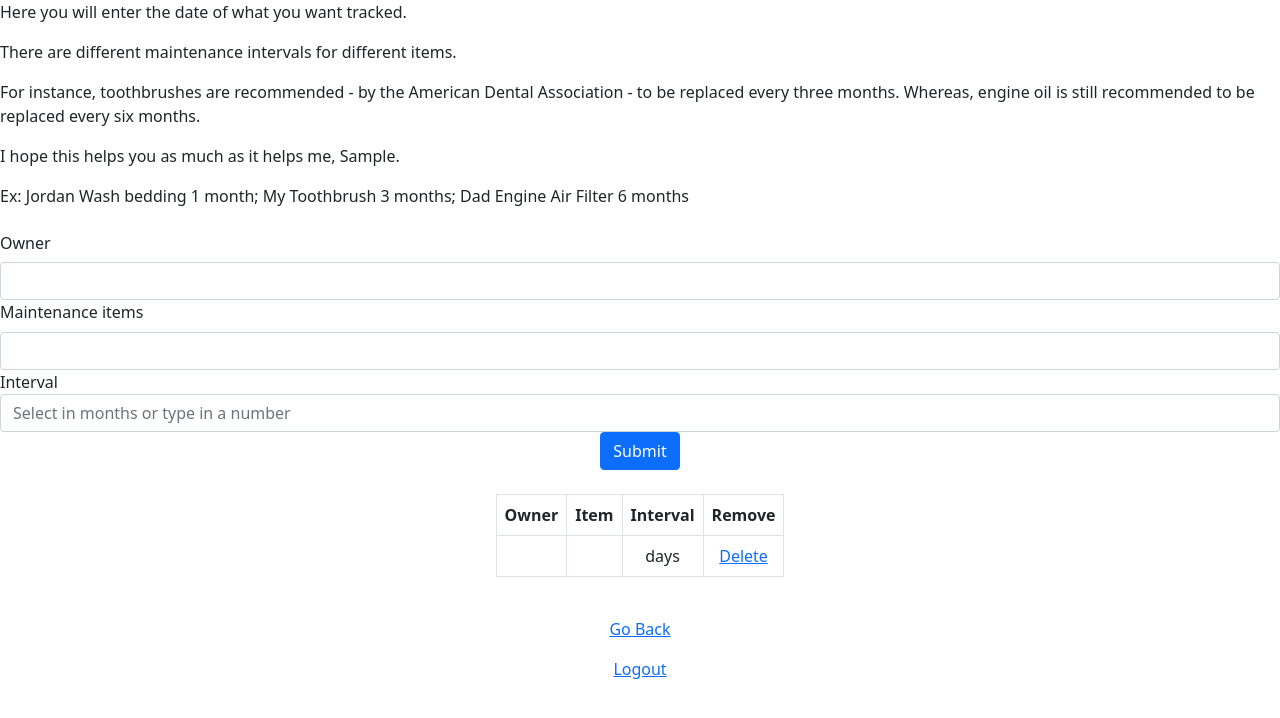
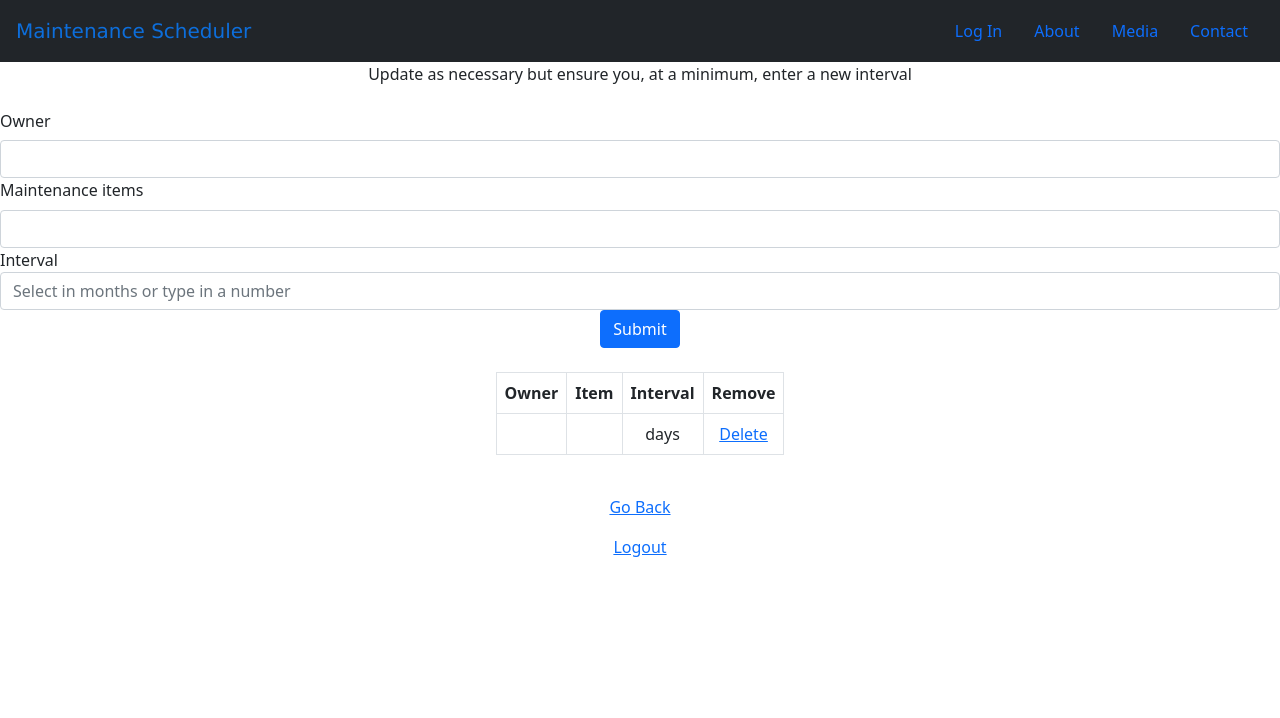
Before and after one commit to GaryAngarita/maintenance_scheduler, a Django app: template sched_maint/sched_maint_app/templates/update.html in a window 1280 px wide. Shown: the top 718 px of the page. Run offline with Django 3.2, Linux system fonts and the light colour scheme; the template is opened without the code that fills it, so the values that code supplies are empty; the visitor is signed in with stand-in values (Sample User, id 1); parts of the project's set-up code (start-up, migrations or seed data) failed here and were passed over.

Commit message:
cosmetic changes

```diff
--- a/sched_maint/sched_maint_app/static/css/homepage.css
+++ b/sched_maint/sched_maint_app/static/css/homepage.css
@@ -9,6 +9,31 @@ table{
     margin-right: auto;
 }
 
-#calendar, #logout, #back{
+#calendar, #logout, #back, h1, p{
     text-align: center;
 }
+
+.navbar-brand{
+    font-family:'Lucida Sans', 'Lucida Sans Regular', 'Lucida Grande', 'Lucida Sans Unicode', Geneva, Verdana, sans-serif;
+    font-size: 20px;
+}
+
+#navbar-example2{
+    background-color: gray;
+}
+
+.navbar-custom .navbar-text{
+    color: rgb(13 110 219);
+}
+
+#navbarText{
+    justify-content: right;
+}
+
+#leftNav, #navbarText{
+    margin: auto;
+}
+
+span a{
+    padding-right: 10px;
+}
--- a/sched_maint/sched_maint_app/templates/update.html
+++ b/sched_maint/sched_maint_app/templates/update.html
@@ -10,12 +10,29 @@
     <link rel="stylesheet" href="{% static 'css/homepage.css' %}">
 </head>
 <body>
-    <p>Here you will enter the date of what you want tracked.</p>
-    <p>There are different maintenance intervals for different items.</p>
-    <p>For instance, toothbrushes are recommended - by the American Dental Association - to be replaced every three months. Whereas,
-        engine oil is still recommended to be replaced every six months.</p>
-    <p>I hope this helps you as much as it helps me, {{ user.first_name }}.</p>
-    <p>Ex: Jordan Wash bedding 1 month; My Toothbrush 3 months; Dad Engine Air Filter 6 months</p>
+
+    <div id="container">
+        <div id="top-part">
+        <nav id="navbar-example2" class="navbar navbar-light navbar-custom bg-dark px-3">
+            <a class="navbar-brand navbar-text" href="/logreg">Maintenance Scheduler</a>
+            <ul class="nav nav-pills">
+            <li class="nav-item">
+                <a class="nav-link" href="/logreg">Log In</a>
+            </li>
+            <li class="nav-item">
+                <a class="nav-link" href="/about">About</a>
+            </li>
+            <li class="nav-item">
+                <a class="nav-link" href="/media">Media</a>
+            </li>
+            <li class="nav-item">
+                <a class="nav-link" href="/contact">Contact</a>
+            </li>
+            </ul>
+        </nav>
+      </div><!-- /NAVBAR -->
+
+    <p>Update as necessary but ensure you, at a minimum, enter a new interval</p>
 
     {% for message in messages %}
     <ul>
@@ -82,5 +99,7 @@
     <div id="logout">
         <a href="/logout">Logout</a>
     </div>
+
+    <script src="https://cdn.jsdelivr.net/npm/bootstrap@5.0.2/dist/js/bootstrap.bundle.min.js" integrity="sha384-MrcW6ZMFYlzcLA8Nl+NtUVF0sA7MsXsP1UyJoMp4YLEuNSfAP+JcXn/tWtIaxVXM" crossorigin="anonymous"></script>
 </body>
 </html>
```
Also changed, not shown: sched_maint/sched_maint_app/static/css/calendar.css (+29 -0 lines), sched_maint/sched_maint_app/templates/calendar.html (+24 -0 lines), sched_maint/sched_maint_app/templates/homepage.html (+31 -4 lines), sched_maint/db.sqlite3.
